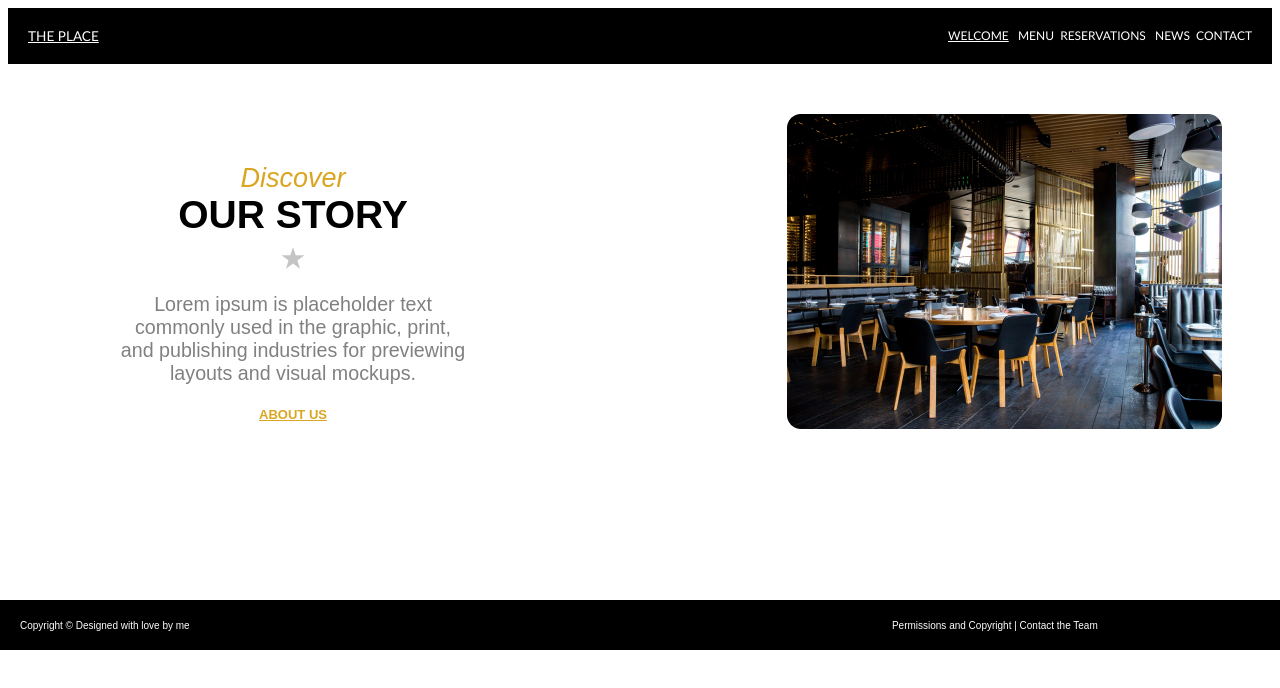
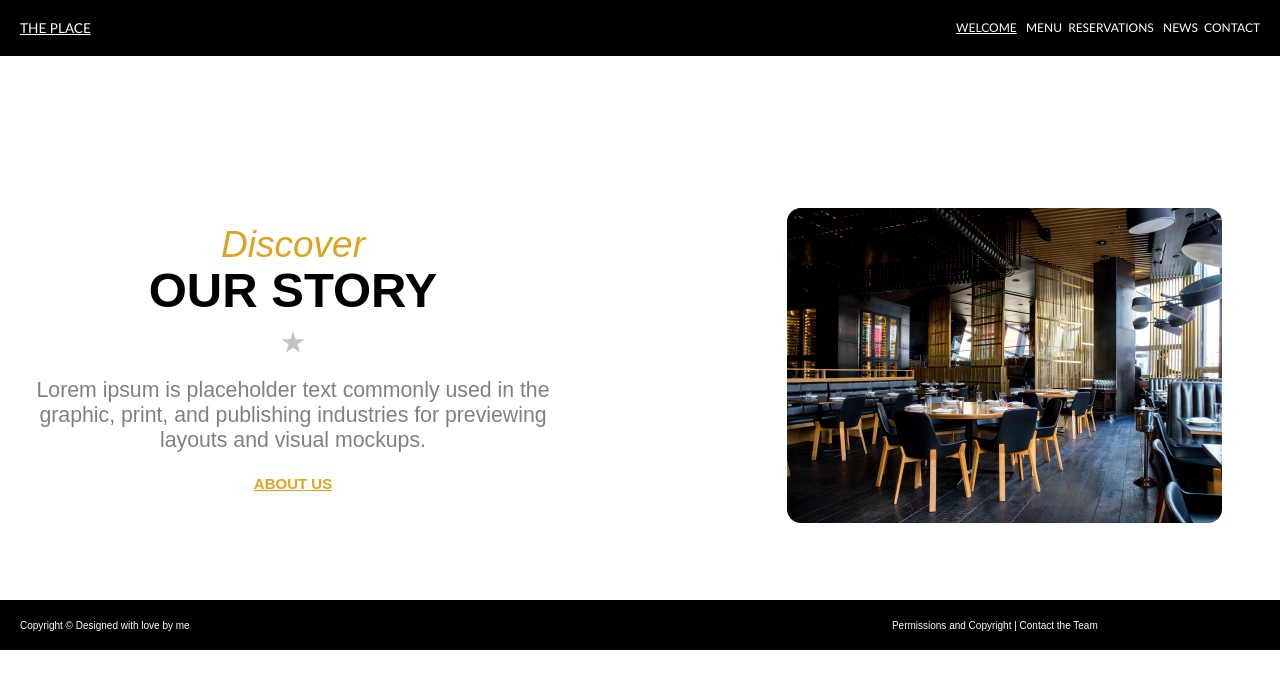
Before and after one commit to vcamacho11/public, a plain HTML site: page index.html in a window 1280 px wide. Drawn offline with Linux system fonts and the light colour scheme; a web font is replaced by a local one.

Commit message:
Update html.css

```diff
--- a/stylesheet/html.css
+++ b/stylesheet/html.css
@@ -2,6 +2,10 @@
 /* CSS Document */
 
 .grid-container{
+	position: absolute;
+	top: 0px;
+	left: 0px;
+	width: 100%;
 	display: grid;
 	grid-template-columns: auto auto;
 	grid-template-rows: auto auto;
@@ -36,23 +40,23 @@ a {
 section {
 	position: absolute;
 	float: left;
-	padding-left: 110px;
-	padding-top: 88px;
+	padding-left: 10px;
+	padding-top: 200px;
 	padding-bottom: 60px;
     text-align: center;
-    width: 350px;
-	height: 300px;
+    width: 550px;
+	height: 500px;
 }
 h1{
 	color: goldenrod;
-	font-size: 27px;
+	font-size: 37px;
 	line-height: 0.3;
 	font-family: banana,sans-serif;
 	font-weight: 400;
 	font-style: oblique;
 }
 h2{
-	font-size: 39px;
+	font-size: 49px;
 	text-transform: uppercase;
 	line-height: 0;
 	font-family: interstate,sans-serif;
@@ -60,7 +64,7 @@ h2{
 	font-style: bold;
 }
 .par {
-	font-size: 123%;
+	font-size: 133%;
 	color: gray;
 	font-family: co-text,sans-serif;
 	font-weight: 400;
@@ -72,7 +76,7 @@ h2{
 	color:goldenrod;
 	text-decoration: underline;
 	text-transform: uppercase;
-	font-size: 13px;
+	font-size: 15px;
 	font-family: interstate,sans-serif;
 	font-weight: 400;
 	font-style: normal;
@@ -83,7 +87,7 @@ figure{
 }
 figure2{
 	float: right;
-	padding-top: 50px;
+	padding-top: 200px;
 	padding-right: 50px;
 	padding-bottom: 60px;
 }
```
